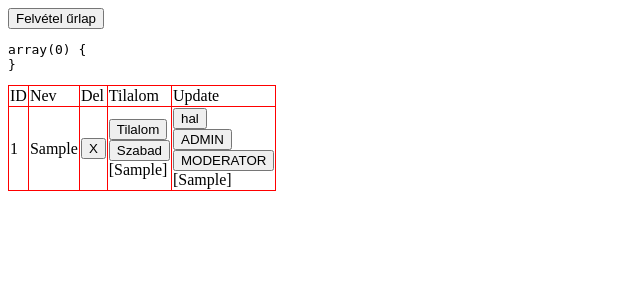
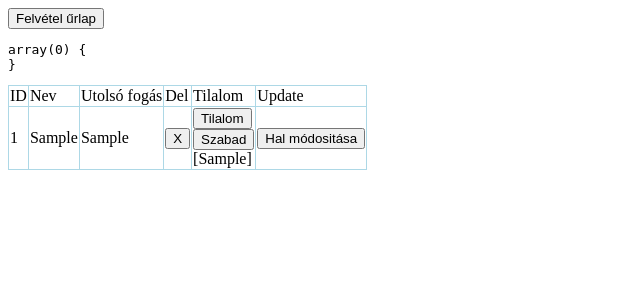
Before and after one commit to itzMetaa/11-15-Halak, a PHP site: page / in a window 1280 px wide. Shown: the top 300 px of the page, without its empty margins (0-640 px from the left). Run offline with PHP 8.4, Linux system fonts and the light colour scheme; tables that the repository leaves empty or names only in its code hold one stand-in row (values such as "Sample post").

Commit message:
ora vege

```diff
--- a/adatbazis.php
+++ b/adatbazis.php
@@ -40,7 +40,8 @@ class adatbazis{
 			echo "<table>";
 			echo "<tr>";
 				echo "<td>ID</td>";
-				echo "<td>Nev</td>";
+                echo "<td>Nev</td>";
+                echo "<td>Utolsó fogás";
 				echo "<td>Del</td>";
 				echo "<td>Tilalom</td>";
 				echo "<td>Update</td>";
@@ -49,6 +50,8 @@ class adatbazis{
 				echo "<tr>";
 					echo "<td>" . $this->row["hal_id"]. "</td>";
                     echo "<td>" . $this->row["hal_nev"]. "</td>";
+                    echo "<td>" . $this->row["hal_utolso_fogas"]. "</td>";
+
                     //
 					echo "<td>";
 					echo "<form method='POST'>
@@ -73,21 +76,18 @@ class adatbazis{
                     //
 					echo "<td>";
 					echo "<form method='POST'>
-							<input type='hidden' name='action' value='cmd_update_perm_hal'>
+							<input type='hidden' name='action' value='hal_update'>
 							<input type='hidden' name='input_id' value='".$this->row["hal_id"]."'>
-							<input type='submit' value='hal'>
-						 </form>";
-					echo "<form method='POST'>
-							<input type='hidden' name='action' value='cmd_update_perm_admin'>
-							<input type='hidden' name='input_id' value='".$this->row["hal_id"]."'>
-							<input type='submit' value='ADMIN'>
-						 </form>";
-						 echo "<form method='POST'>
-							<input type='hidden' name='action' value='cmd_update_perm_moderator'>
-							<input type='hidden' name='input_id' value='".$this->row["hal_id"]."'>
-							<input type='submit' value='MODERATOR'>
-						 </form>";
-						 echo "[" . $this->row["hal_tilalom"]. "]";
+							<input type='submit' value='Hal módositása'>
+                         </form>";
+                         if(isset($_POST["action"]) and $_POST["action"]=="hal_update"){
+                            echo "<form method='POST'>
+                                Hal nevének módosítása:
+                                <input type ='text' name='input_hal_nev' value=''>
+                                Hal utolsó fogásának módositása:
+                                <input type ='date' name='input_hal_utolso_fogas' value=''>
+                            ";
+                        }
 					echo "</td>";
 				echo "</tr>";
 			}
--- a/style.css
+++ b/style.css
@@ -1,4 +1,4 @@
 table, th,tr,td{
-		border: 1px solid red;
+		border: 1px solid lightblue;
 		border-collapse: collapse;
 	}
```
